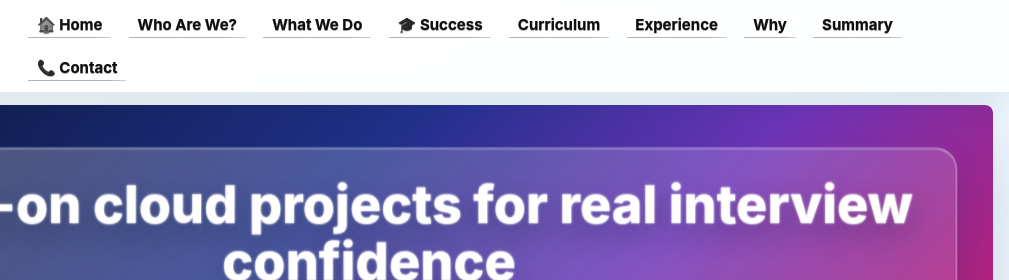
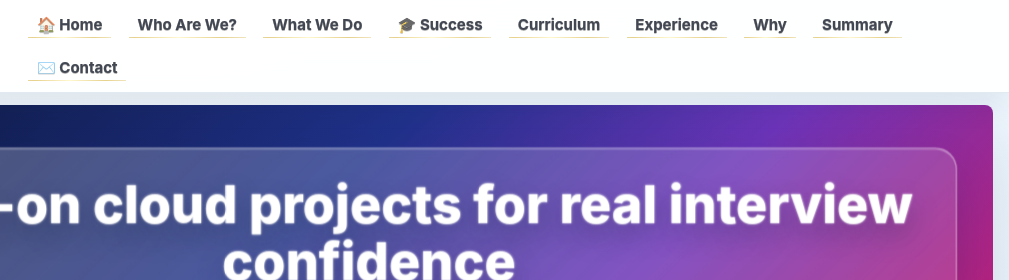
Before and after one commit to arssitsolutions/Arss_website_Repo, a website: page public/index.html in a window 1280 px wide. Shown: the top 280 px of the page, 271-1280 px from the left. Drawn offline with Linux system fonts and the light colour scheme.

Commit message:
arss_website commits

```diff
--- a/public/css/style.css
+++ b/public/css/style.css
@@ -140,7 +140,8 @@ a:hover {
   text-shadow: 0 0.5px 0 rgba(0, 0, 0, 0.28);
   outline: 1px solid transparent;
   transition: color 0.16s ease, transform 0.16s ease, outline-color 0.16s ease;
-  filter: grayscale(100%) brightness(0.6);
+  mix-blend-mode: multiply;
+  opacity: 0.8;
 }
 
 .site-nav a::after,
@@ -157,7 +158,6 @@ a:hover {
   opacity: 0.72;
   pointer-events: none;
   animation: navGoldLine 3.4s linear infinite;
-  filter: saturate(3) brightness(2.8);
 }
 
 .site-nav a:hover {
@@ -171,7 +171,6 @@ a:hover {
 .site-footer .site-nav a:hover::after {
   animation-duration: 1.6s;
   opacity: 1;
-  filter: saturate(3) brightness(2.8);
 }
 
 @keyframes navGoldLine {
--- a/public/index.html
+++ b/public/index.html
@@ -4,7 +4,7 @@
   <meta charset="UTF-8" />
   <meta name="viewport" content="width=device-width, initial-scale=1.0" />
   <title>ARSS IT Solutions | ARSS IT Solutions</title>
-  <link rel="stylesheet" href="/css/style.css?v=20260704T0002" />
+  <link rel="stylesheet" href="/css/style.css?v=20260704T0003" />
 </head>
 <body>
   <header class="site-header">
@@ -24,7 +24,7 @@
       <a href="/experience.html">Experience</a>
       <a href="/why-data-engineering.html">Why</a>
       <a href="/summary.html">Summary</a>
-      <a href="/contact.html">📞 Contact</a>
+      <a href="/contact.html">✉️ Contact</a>
     </nav>
   </header>
   <main class="home-shell">
```
Also changed, not shown: public/contact.html (+2 -2 lines), public/course-curriculum.html (+2 -2 lines), public/experience.html (+2 -2 lines), public/success.html (+2 -2 lines), public/summary.html (+2 -2 lines), public/what-we-do.html (+2 -2 lines), public/who-we-are.html (+2 -2 lines), public/why-data-engineering.html (+2 -2 lines).
